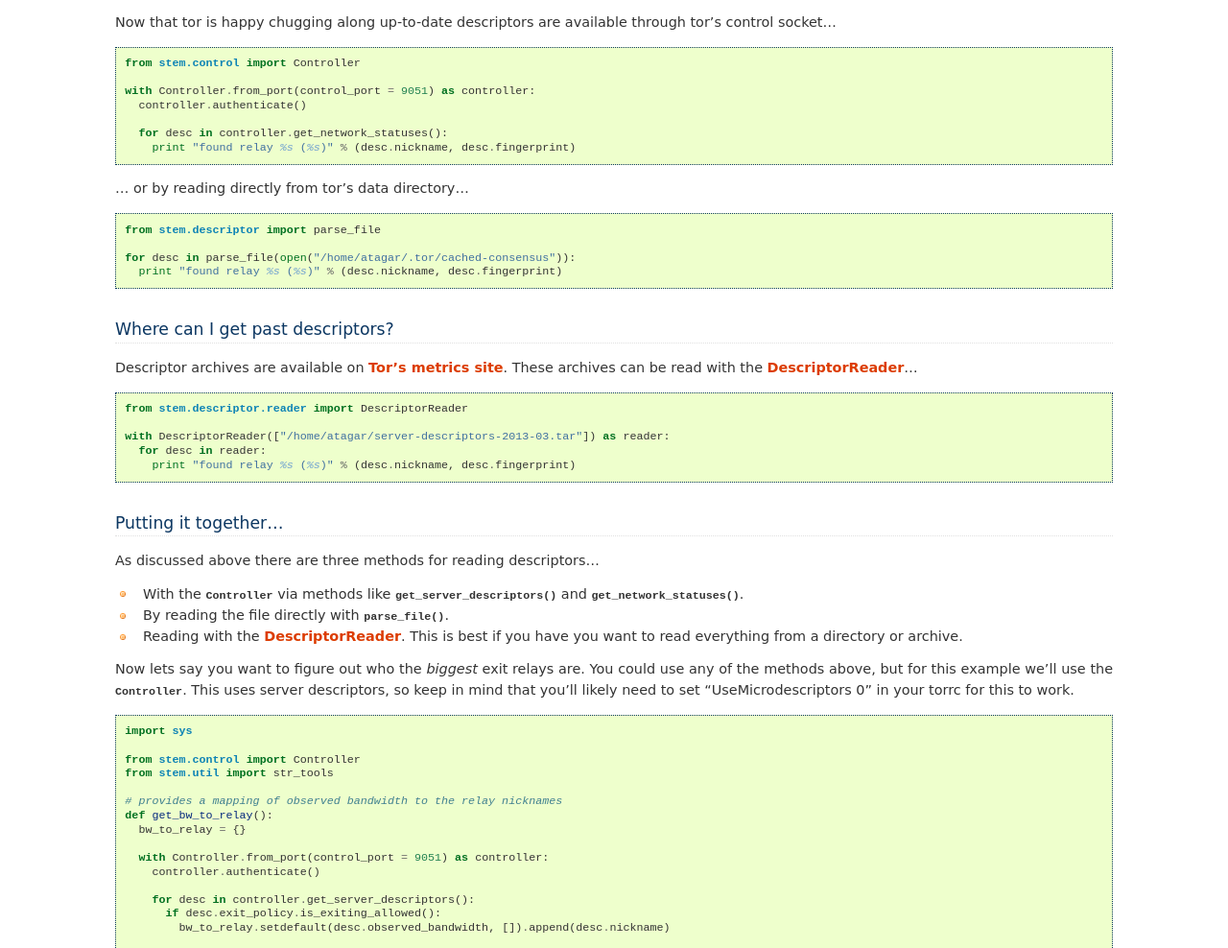
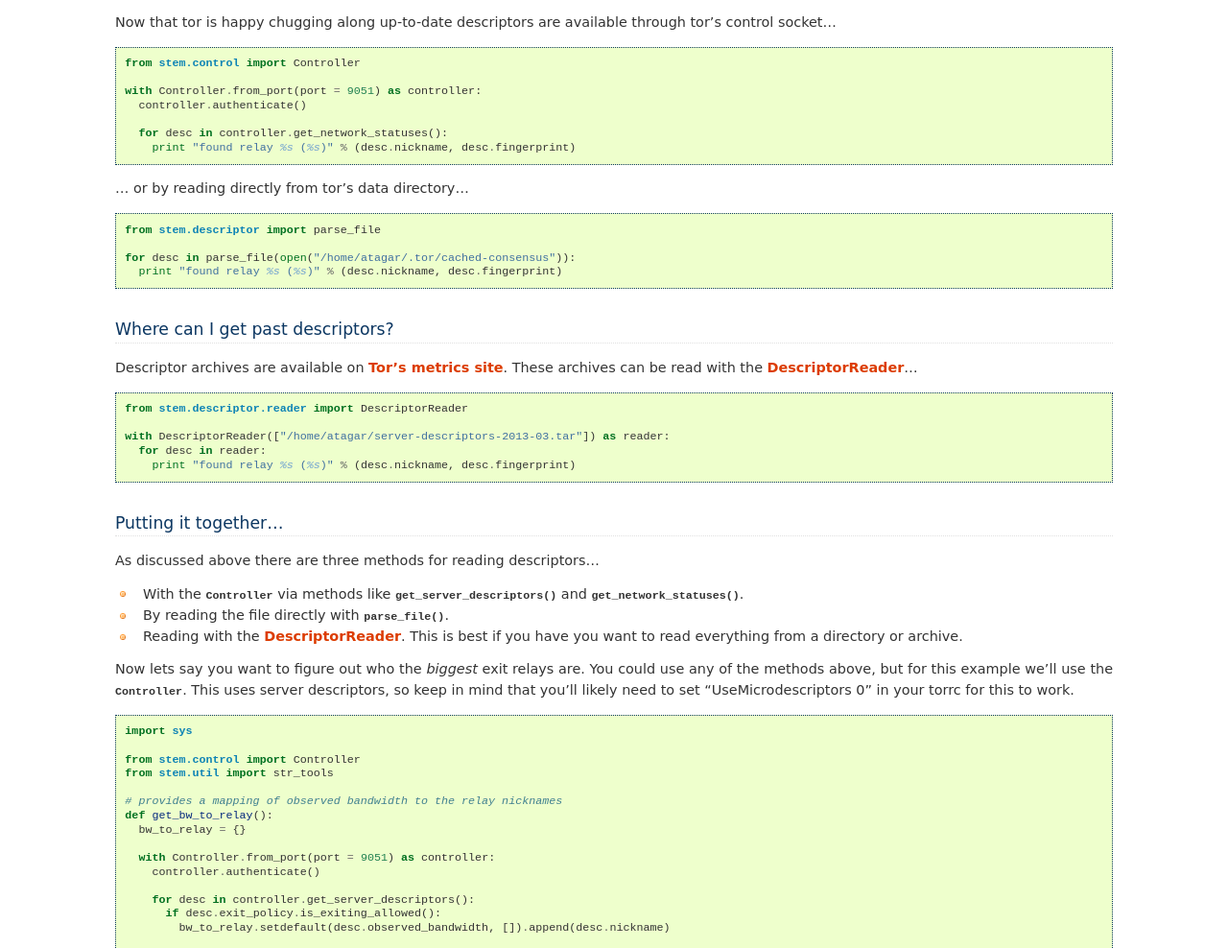
Before and after one commit to torproject/stem, a Sphinx documentation site: the page built from docs/tutorial/mirror_mirror_on_the_wall.rst, in a window 1280 px wide and 1400 px high, scrolled down 1042 px. Shown: the part 172-1160 px from the top of the window at 96% size. Built offline with Sphinx 7.4.7, drawn with Linux system fonts in a browser that asks for light colours.

Commit message:
Tutorials still referenced a control_port arg
Oops. When updating the tutorial tests I guess that I forgot to update the
examples. :(

```diff
--- a/docs/tutorial/mirror_mirror_on_the_wall.rst
+++ b/docs/tutorial/mirror_mirror_on_the_wall.rst
@@ -75,7 +75,7 @@ through tor's control socket...
 
   from stem.control import Controller
 
-  with Controller.from_port(control_port = 9051) as controller:
+  with Controller.from_port(port = 9051) as controller:
     controller.authenticate()
 
     for desc in controller.get_network_statuses():
@@ -135,7 +135,7 @@ this to work.
   def get_bw_to_relay():
     bw_to_relay = {}
 
-    with Controller.from_port(control_port = 9051) as controller:
+    with Controller.from_port(port = 9051) as controller:
       controller.authenticate()
 
       for desc in controller.get_server_descriptors():
--- a/docs/tutorial/the_little_relay_that_could.rst
+++ b/docs/tutorial/the_little_relay_that_could.rst
@@ -48,7 +48,7 @@ many bytes Tor has sent and received...
 
   from stem.control import Controller
 
-  with Controller.from_port(control_port = 9051) as controller:
+  with Controller.from_port(port = 9051) as controller:
     controller.authenticate()  # provide the password here if you set one
 
     bytes_read = controller.get_info("traffic/read")
```
